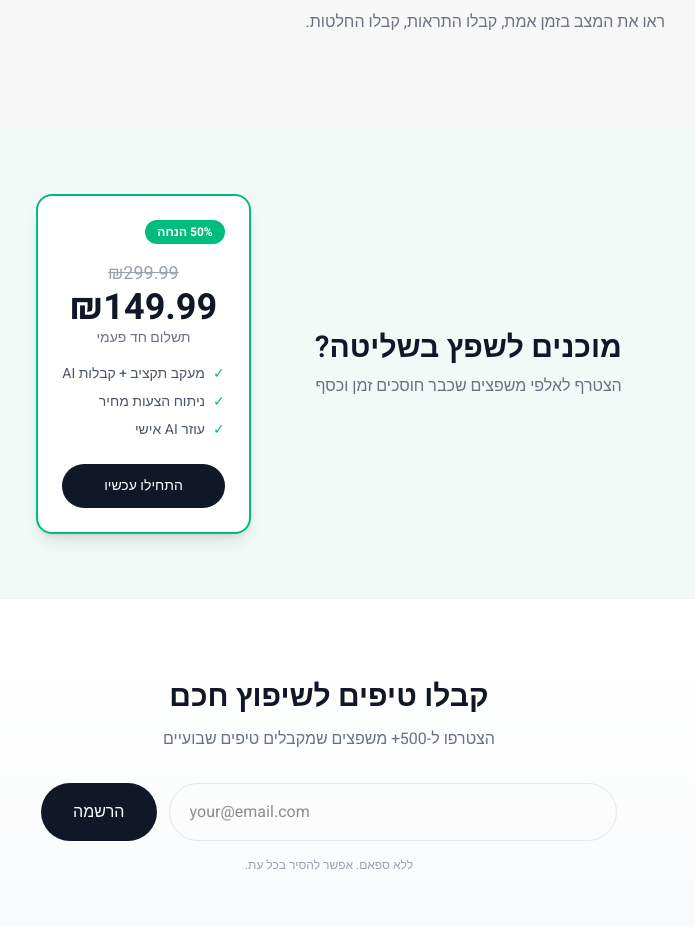
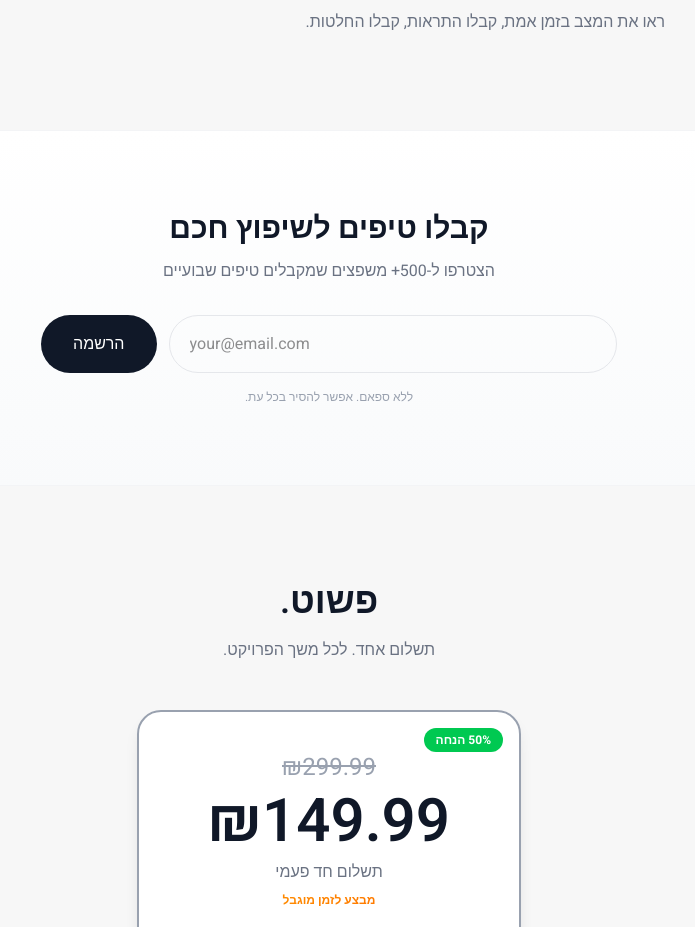
Before and after one commit to guyceza/shiputz-ai, a Next.js app: page / in a window 1280 px wide. Shown: the part 5480-6407 px from the top of the page, without its empty margins (311-1006 px from the left). Built offline with nearby package versions, Linux system fonts and the light colour scheme; no server answers.

Commit message:
Remove compact pricing card section

```diff
--- a/src/app/page.tsx
+++ b/src/app/page.tsx
@@ -631,19 +631,6 @@ export default function Home() {
         </div>
       </section>
 
-      {/* Pricing Card - Compact version */}
-      {!isPremium && (
-      <section className="py-16 px-6 bg-emerald-50/50">
-        <div className="max-w-4xl mx-auto flex flex-col lg:flex-row items-center justify-center gap-8 lg:gap-16">
-          <div className="text-center lg:text-right">
-            <h2 className="text-2xl md:text-3xl font-semibold text-gray-900 mb-2">מוכנים לשפץ בשליטה?</h2>
-            <p className="text-gray-500">הצטרף לאלפי משפצים שכבר חוסכים זמן וכסף</p>
-          </div>
-          <PricingCard variant="compact" isLoggedIn={isLoggedIn} />
-        </div>
-      </section>
-      )}
-
       {/* Newsletter */}
       <section className="py-20 px-6 border-t border-gray-100 bg-gradient-to-b from-white to-gray-50">
         <div className="max-w-xl mx-auto text-center">
```
